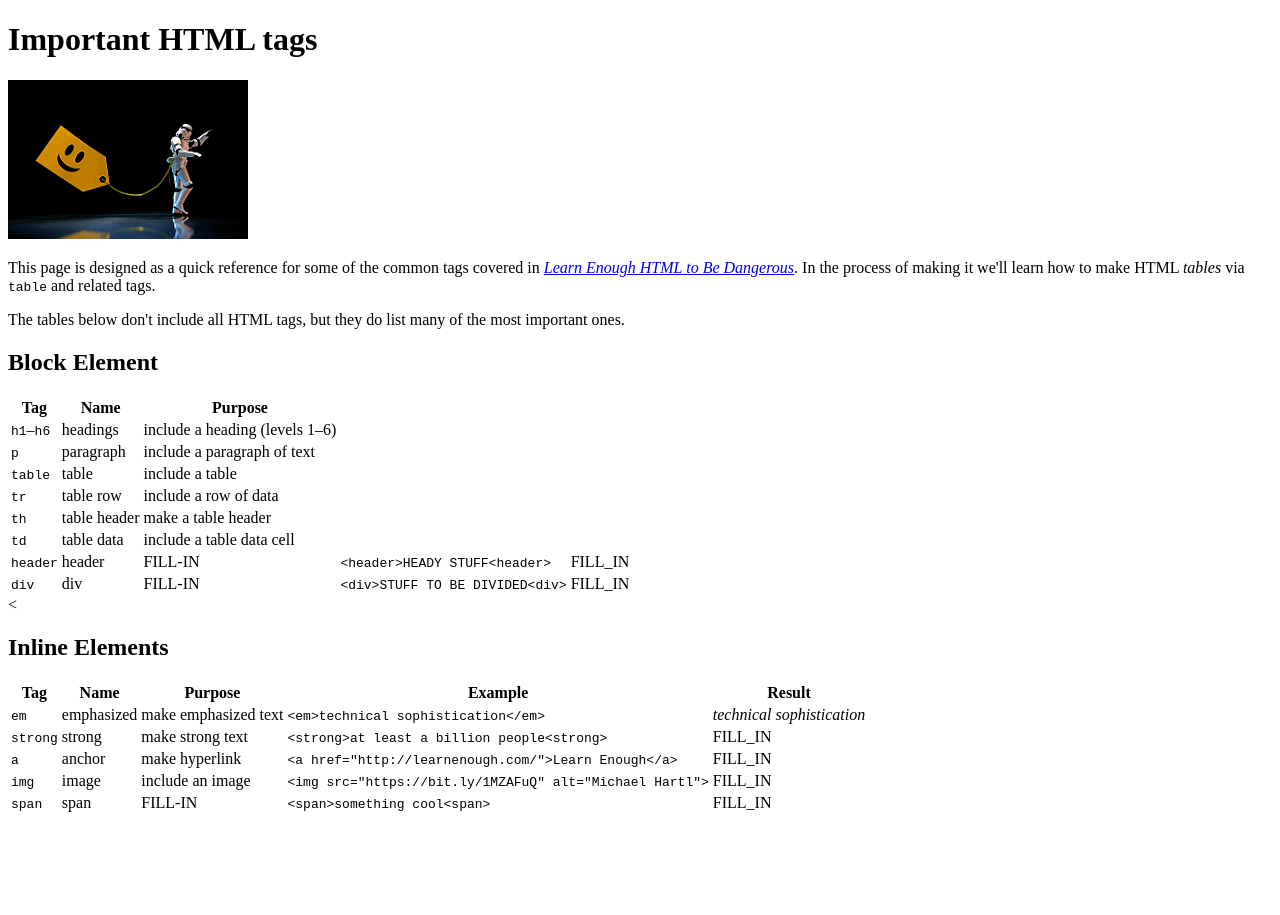
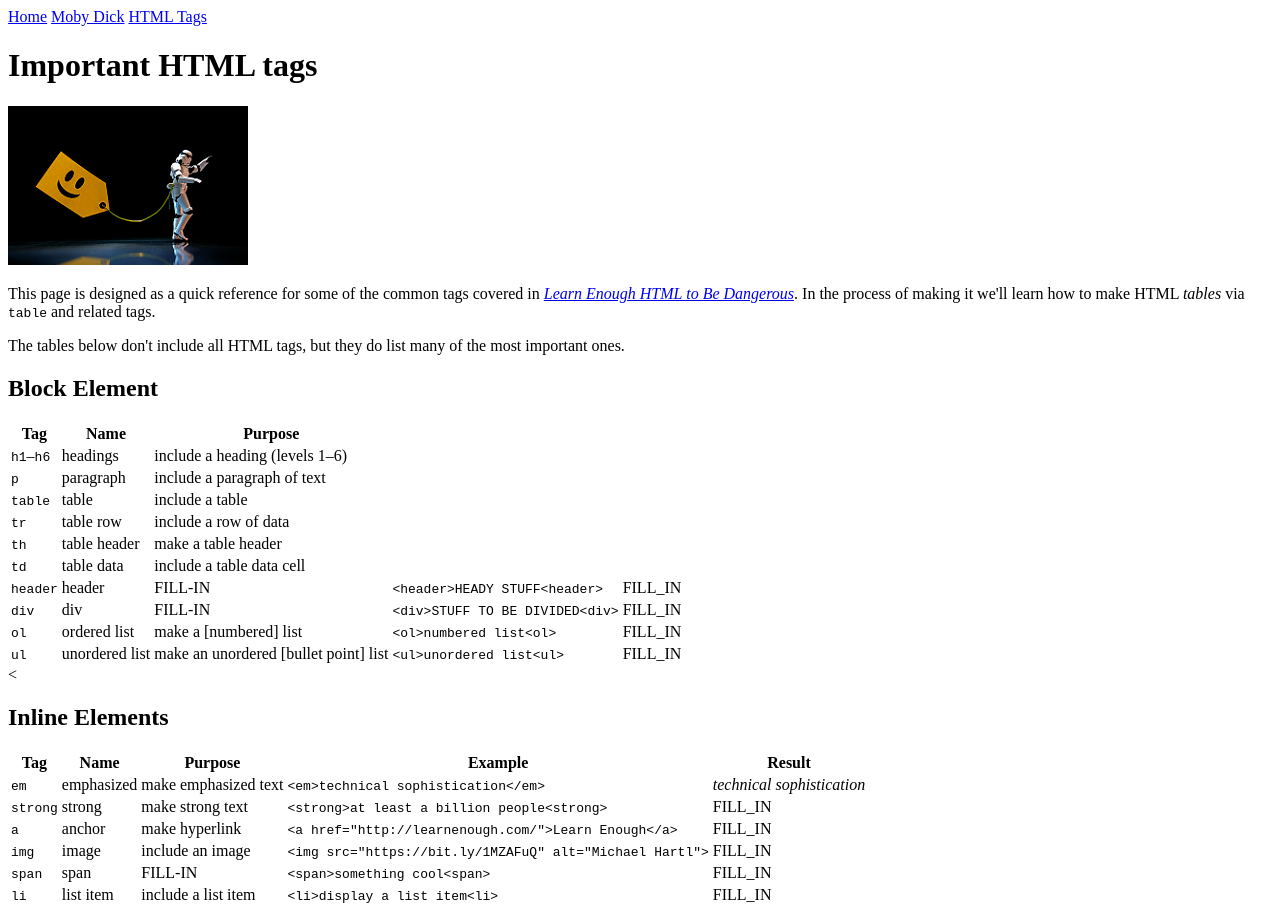
Before and after one commit to LandonSyn/sample_website, a plain HTML site: page tags.html in a window 1280 px wide. Before the commit the page ends 823 px from the top, so only its background shows below. Drawn offline with Linux system fonts and the light colour scheme.

Commit message:
Add menus & other stuff

```diff
--- a/tags.html
+++ b/tags.html
@@ -5,6 +5,12 @@
     <meta charset="utf-8">
   </head>
   <body>
+
+    <div>
+      <a href="index.html">Home</a>
+      <a href="moby_dick.html">Moby Dick</a>
+      <a href="tags.html">HTML Tags</a>
+    </div>
 
     <h1>Important HTML tags</h1>
 
@@ -77,6 +83,24 @@
         </td>
         <td>FILL_IN</td>
       </tr>
+      <tr>
+        <td><code>ol</code></td>
+        <td>ordered list</td>
+        <td>make a [numbered] list</td>
+        <td>
+          <code>&lt;ol&gt;numbered list&lt;ol&gt;</code>
+        </td>
+        <td>FILL_IN</td>
+      </tr>
+      <tr>
+        <td><code>ul</code></td>
+        <td>unordered list</td>
+        <td>make an unordered [bullet point] list</td>
+        <td>
+          <code>&lt;ul&gt;unordered list&lt;ul&gt;</code>
+        </td>
+        <td>FILL_IN</td>
+      </tr>
     </table>
 
     <<h2>Inline Elements</h2>
@@ -138,4 +162,13 @@
           </td>
           <td>FILL_IN</td>
         </tr>
+        <tr>
+          <td><code>li</code></td>
+          <td>list item</td>
+          <td>include a list item</td>
+          <td>
+            <code>&lt;li&gt;display a list item&lt;li&gt;</code>
+          </td>
+          <td>FILL_IN</td>
+        </tr>
       </table>
```
Also changed, not shown: index.html (+6 -0 lines), moby_dick.html (+22 -2 lines).
